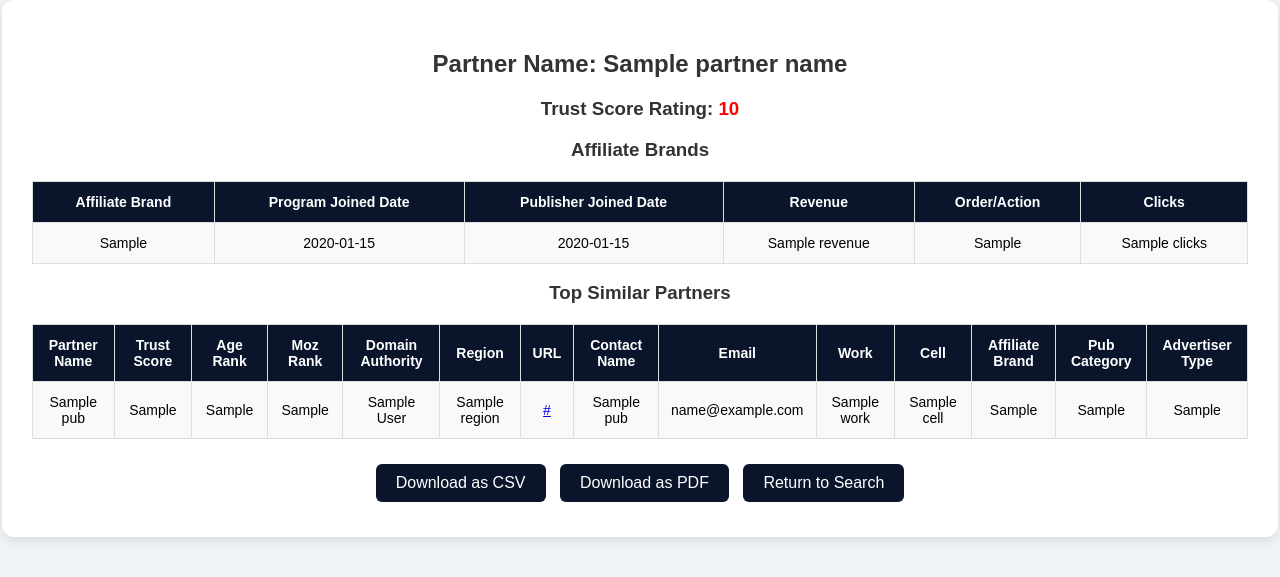
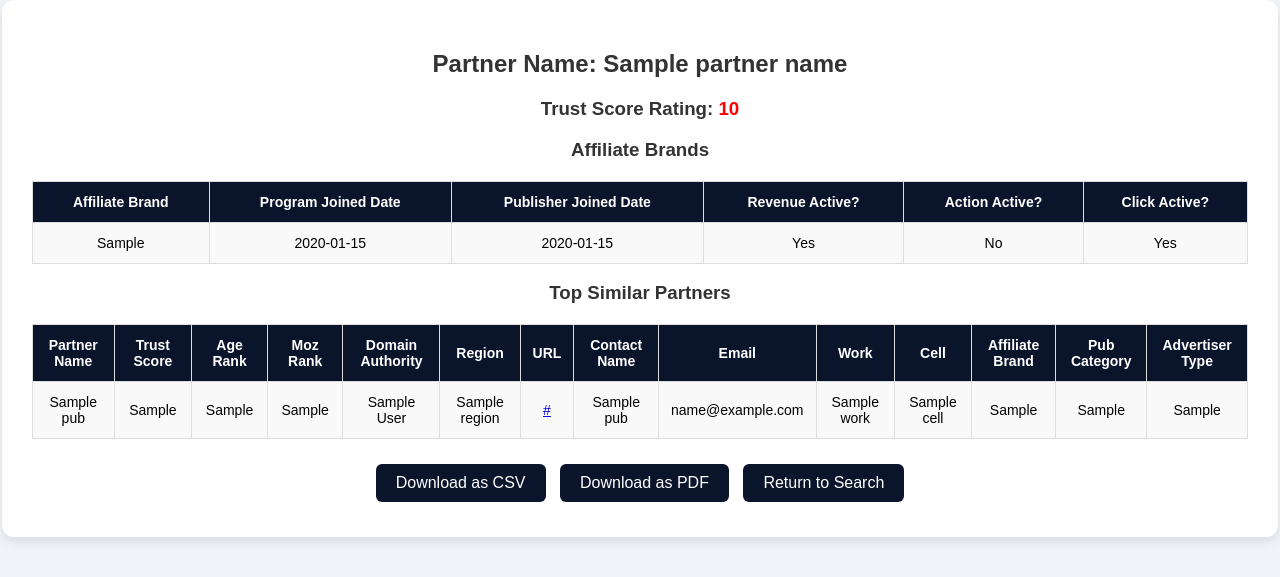
Before and after one commit to FabuMarketing/trust_score_site_edit, a Flask app: template templates/result.html in a window 1280 px wide. Shown: the top 577 px of the page. Run offline with Flask 3, Linux system fonts and the light colour scheme; the template is opened without the code that fills it: most values are stand-ins (such as "Sample title", 1, 10 or a date in 2020); some libraries are stand-ins or nearby versions.

Commit message:
Update Affiliate Brands table with conditional values and column name changes

```diff
--- a/templates/result.html
+++ b/templates/result.html
@@ -133,18 +133,18 @@
                         <th>Affiliate Brand</th>
                         <th>Program Joined Date</th>
                         <th>Publisher Joined Date</th>
-                        <th>Revenue</th>
-                        <th>Order/Action</th>
-                        <th>Clicks</th>
+                        <th>Revenue Active?</th>
+                        <th>Action Active?</th>
+                        <th>Click Active?</th>
                     </tr>
                     {% for brand in affiliate_brands %}
                     <tr>
                         <td>{{ brand['affiliate brand'] }}</td>
                         <td>{{ brand['program joined date'] }}</td>
                         <td>{{ brand['publisher joined date'] }}</td>
-                        <td>{{ brand['revenue'] }}</td>
-                        <td>{{ brand['order/action'] }}</td>
-                        <td>{{ brand['clicks'] }}</td>
+                        <td>{% if brand['revenue'] == 0 or brand['revenue'] == 'N/A' or not brand['revenue'] %}No{% else %}Yes{% endif %}</td>
+                        <td>{% if brand['order/action'] == 0 or brand['order/action'] == 'N/A' or not brand['order/action'] %}No{% else %}Yes{% endif %}</td>
+                        <td>{% if brand['clicks'] == 0 or brand['clicks'] == 'N/A' or not brand['clicks'] %}No{% else %}Yes{% endif %}</td>
                     </tr>
                     {% endfor %}
                 </table>
```
